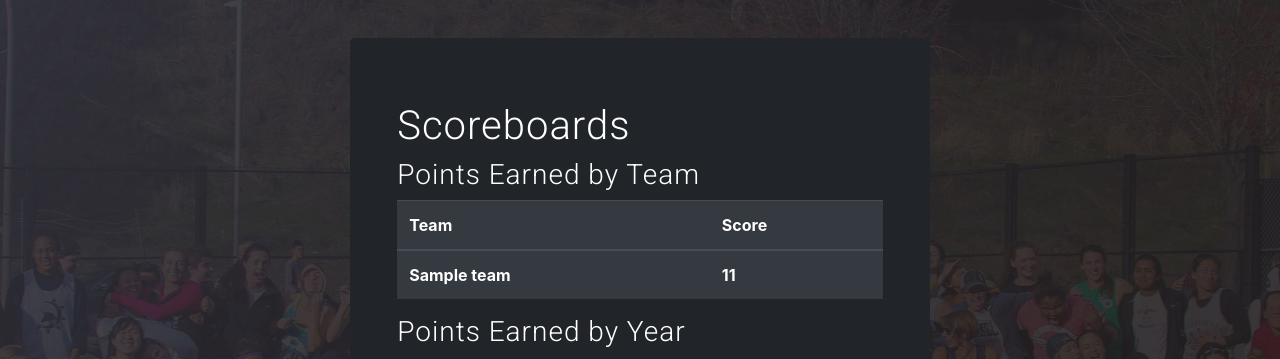
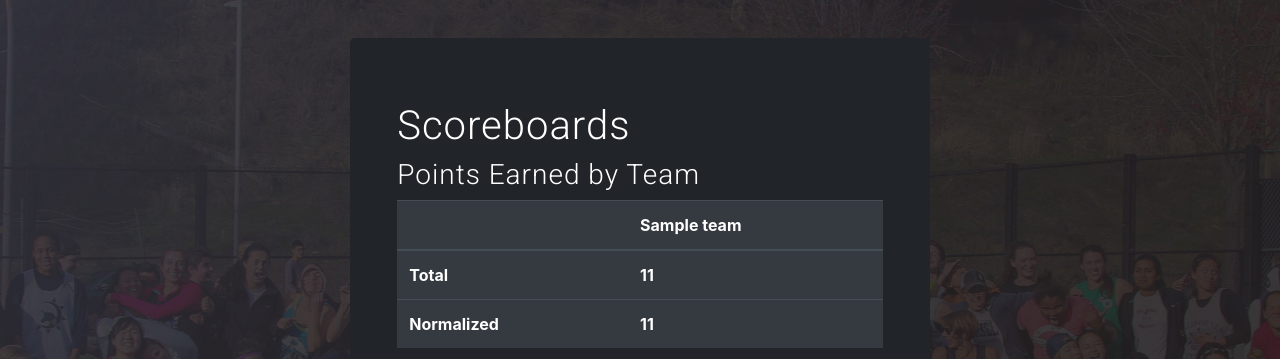
Before and after one commit to phoebeli23/workoutwars20, a Django app: page /scoreboard/ in a window 1280 px wide. Shown: the part 78-437 px from the top of the page. Run offline with Django 3.2, Linux system fonts and the light colour scheme; tables that the repository leaves empty hold one stand-in row (values such as "Sample post"); lists and menus that the app fills with data are empty; some libraries are stand-ins or nearby versions.

Commit message:
added normalized to team scoreboard

```diff
--- a/workoutwars/workoutwarsapp/templates/scoreboard.html
+++ b/workoutwars/workoutwarsapp/templates/scoreboard.html
@@ -28,6 +28,7 @@
     }
   </script>
 {% endblock %}
+
 {% block content %}
     <div id="scoreboard" class="row justify-content-md-center">
         <div class="jumbotron">
@@ -41,17 +42,25 @@
                   >
                   <thead>
                     <tr>
-          <th>Team</th>
-          <th>Score</th>
+                      <th></th>
+                      {% for team_name, team_score, team_normalized in team_scores %}
+                        <th>{{ team_name }}</th>
+                      {% endfor %}
                     </tr>
                   </thead>
                   <tbody>
+                    <tr>
+                      <th>Total</th>
                       {% for team_name, team_score, team_normalized in team_scores %}
+                        <th>{{ team_score }}</th>
+                      {% endfor %}
+                    </tr>
                       <tr>
-          <th>{{ team_name }}</th>
-          <th>{{ team_score }}</th>
+                        <th>Normalized</th>
+                        {% for team_name, team_score, team_normalized in team_scores %}
+                          <th>{{ team_normalized }}</th>
+                        {% endfor %}
                       </tr>
-        {% endfor %}
                   </tbody>
                 </table>
               {% endif %}
@@ -89,122 +98,6 @@
               {% endif %}
               <p>Feeling inspired? Go work out, and then <a href="{% url 'add' %}">submit your workout! </a></p>
           </div>
-<!-- <div class="col-md-3 col-sm-0">
-    <table class="table table-dark d-none d-md-block">
-        <thead>
-            <tr>
-                <th scope="col">Can't Stop</th>
-                <th scope="col">Never Die</th>
-            </tr>
-        </thead>
-        <tbody>
-            <tr>
-                <td scope="row">2Bunz</td>
-                <td>Aika</td>
-            </tr>
-            <tr>
-                <td scope="row">Amy</td>
-                <td>Anne L</td>
-            </tr>
-            <tr>
-                <td scope="row">Anne B</td>
-                <td>Bianca</td>
-            </tr>
-            <tr>
-                <td scope="row">Ash</td>
-                <td>Buttah</td>
-            </tr>
-            <tr>
-                <td scope="row">Bruiser</td>
-                <td>Cakes</td>
-            </tr>
-            <tr>
-                <td scope="row">Chewy</td>
-                <td>Cecilia</td>
-            </tr>
-            <tr>
-                <td scope="row">Chip</td>
-                <td>Cidney</td>
-            </tr>
-            <tr>
-                <td scope="row">Claire Q</td>
-                <td>Dobby</td>
-            </tr>
-            <tr>
-                <td scope="row">Claire T</td>
-                <td>Elaine</td>
-            </tr>
-            <tr>
-                <td scope="row">Fabi</td>
-                <td>Flip</td>
-            </tr>
-            <tr>
-                <td scope="row">Frenzy</td>
-                <td>Hannah</td>
-            </tr>
-            <tr>
-                <td scope="row">Gabby</td>
-                <td>Haze</td>
-            </tr>
-            <tr>
-                <td scope="row">Janelle</td>
-                <td>Janice</td>
-            </tr>
-            <tr>
-                <td scope="row">Kai</td>
-                <td>Jenna</td>
-            </tr>
-            <tr>
-                <td scope="row">Katherine</td>
-                <td>Jennifer</td>
-            </tr>
-            <tr>
-                <td scope="row">Katy</td>
-                <td>Kate</td>
-            </tr>
-            <tr>
-                <td scope="row">Kiddo</td>
-                <td>Kobe</td>
-            </tr>
-            <tr>
-                <td scope="row">Pika</td>
-                <td>Pepper</td>
-            </tr>
-            <tr>
-                <td scope="row">Sandy</td>
-                <td>Poppins</td>
-            </tr>
-            <tr>
-                <td scope="row">Sarah</td>
-                <td>Sky</td>
-            </tr>
-
-            <tr>
-                <td scope="row">Squid</td>
-                <td>Solo</td>
-            </tr>
-            <tr>
-                <td scope="row">Taki</td>
-                <td>Spoon</td>
-            </tr>
-            <tr>
-                <td scope="row">Tiffany</td>
-                <td>Sunny</td>
-            </tr>
-            <tr>
-                <td scope="row">Tyrone</td>
-                <td>Sylvia</td>
-            </tr>
-            <tr>
-                <td scope="row">Winnie</td>
-                <td>Volt</td>
-            </tr>
-            <tr>
-                <td scope="row">Zyrtec</td>
-                <td></td>
-            </tr>
-        </tbody>
-    </table> -->
         </div>
       </div>
     </div>
```
Also changed, not shown: 1 other file. Lines whose indentation alone changed are shown as unchanged.
